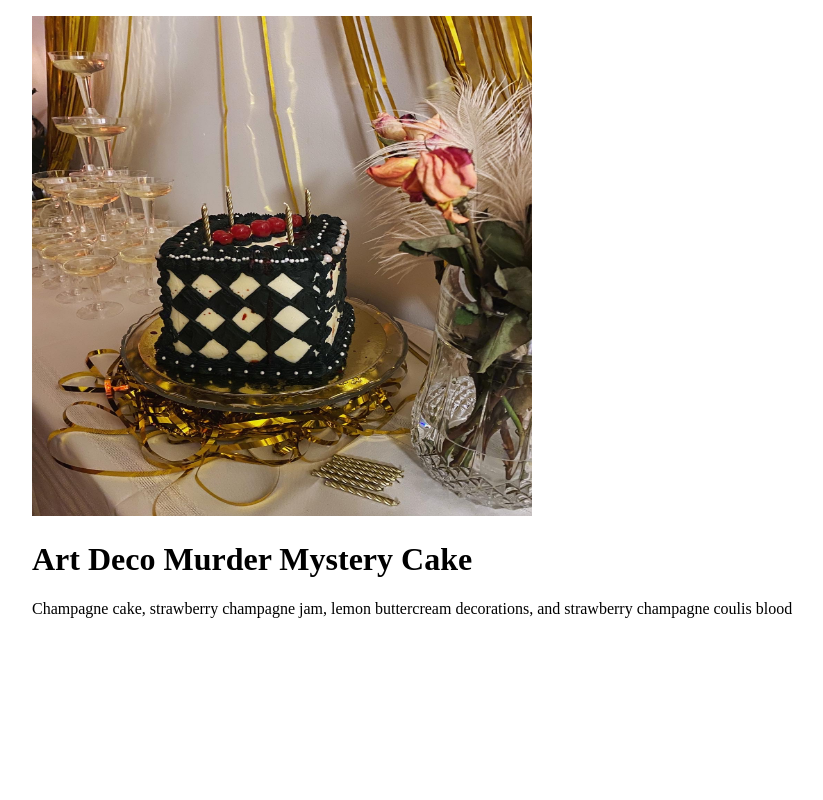
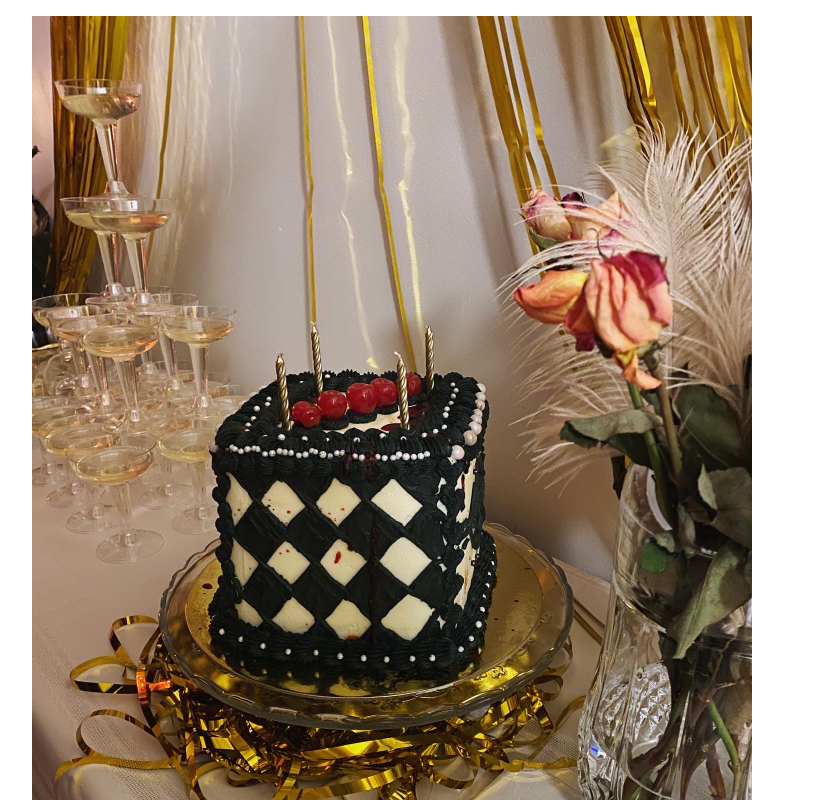
Before and after one commit to buntyalexandra/my-portfolio, a Next.js app: page /cakes/1 in a window 1280 px wide. Shown: the top 800 px of the page, without its empty margins (16-839 px from the left). Built offline with nearby package versions, Linux system fonts and the light colour scheme.

Commit message:
cake images link to their dynamic page

```diff
--- a/cakes/cakeData.js
+++ b/cakes/cakeData.js
@@ -9,6 +9,8 @@ const cakeData = [
     alt: "photo of a sqaure cake with black and white diamond checkered pattern",
     importName: "cake1",
     id: 1,
+    width: 720,
+    height: 900,
   },
   {
     img: "alien_cake.JPG",
--- a/lib/cakes.js
+++ b/lib/cakes.js
@@ -20,6 +20,8 @@ export function getCakeData(id) {
         name: cakeData[i].name,
         caption: cakeData[i].caption,
         alt: cakeData[i].alt,
+        width: cakeData[i].width,
+        height: cakeData[i].height,
       };
     }
   }
--- a/pages/cakes/[id].js
+++ b/pages/cakes/[id].js
@@ -3,18 +3,21 @@ import Image from "next/image";
 
 export default function SingleCake({ cakeInfo }) {
   return (
-    <figure>
+    <div>
+      <figure className="flex flex-row flex-wrap">
         <Image
           src={`/${cakeInfo.img}`}
           alt={cakeInfo.alt}
           key={cakeInfo.id}
-        width={500}
-        height={500}
-        className="w-60 h-96"
+          width={cakeInfo.width}
+          height={cakeInfo.height}
+          className="shrink"
+          sizes="(max-width:768px) 50vw, (max-width: 1200px) 25vw"
         />
-      <h1>{cakeInfo.name}</h1>
+        <h1 className="text-pink-900">{cakeInfo.name}</h1>
         <figcaption>{cakeInfo.caption}</figcaption>
       </figure>
+    </div>
   );
 }
 
```
Also changed, not shown: app/(portfolio)/cakes/page.js (+3 -34 lines). Lines whose indentation alone changed are shown as unchanged.
